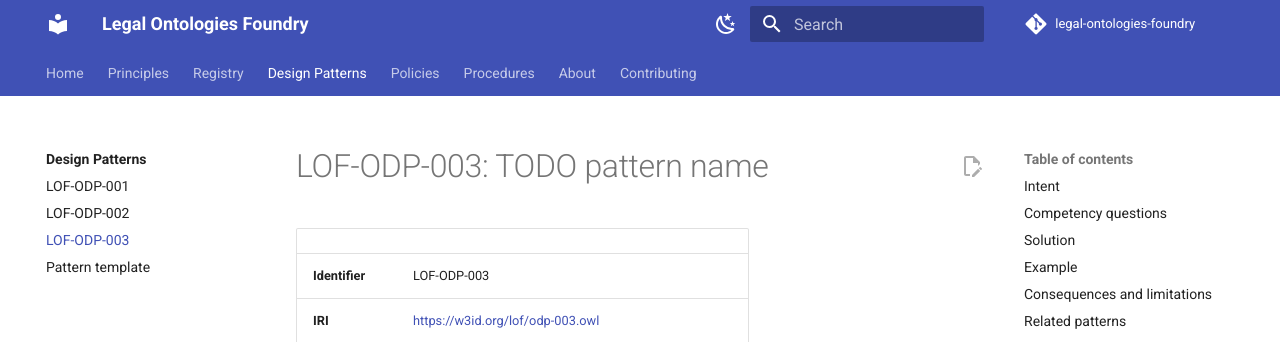
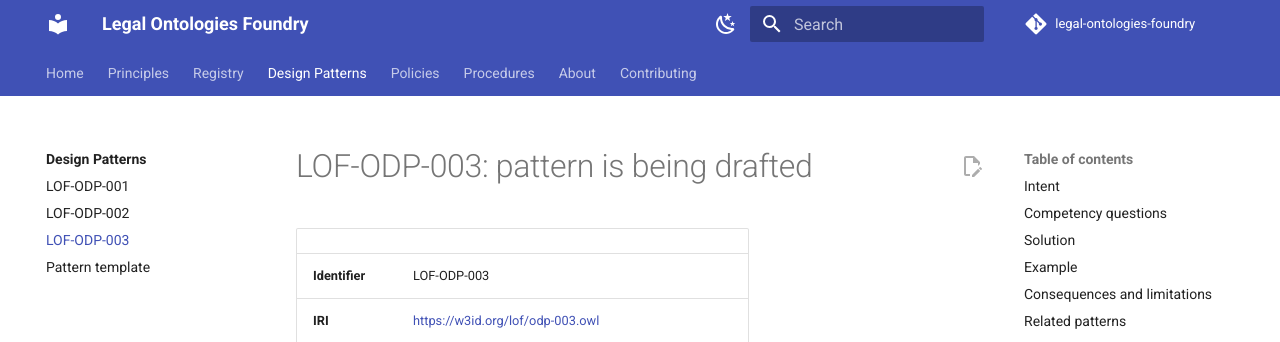
Before and after one commit to legal-ontologies-foundry/legal-ontologies-foundry.github.io, an MkDocs documentation site: the page built from docs/odp/odp-003.md, in a window 1280 px wide and 900 px high. Shown: the top 342 px of the window. Built offline with MkDocs 1.6.1 and Material for MkDocs 9.7.7, drawn with Linux system fonts in a browser that asks for light colours; comment, search, counter and statistics services are not loaded.

Commit message:
Update pattern name in LOF-ODP-003 documentation

```diff
--- a/docs/odp/odp-003.md
+++ b/docs/odp/odp-003.md
@@ -1,4 +1,4 @@
-# LOF-ODP-003: TODO pattern name
+# LOF-ODP-003: pattern is being drafted
 
 | | |
 |---|---|
```
